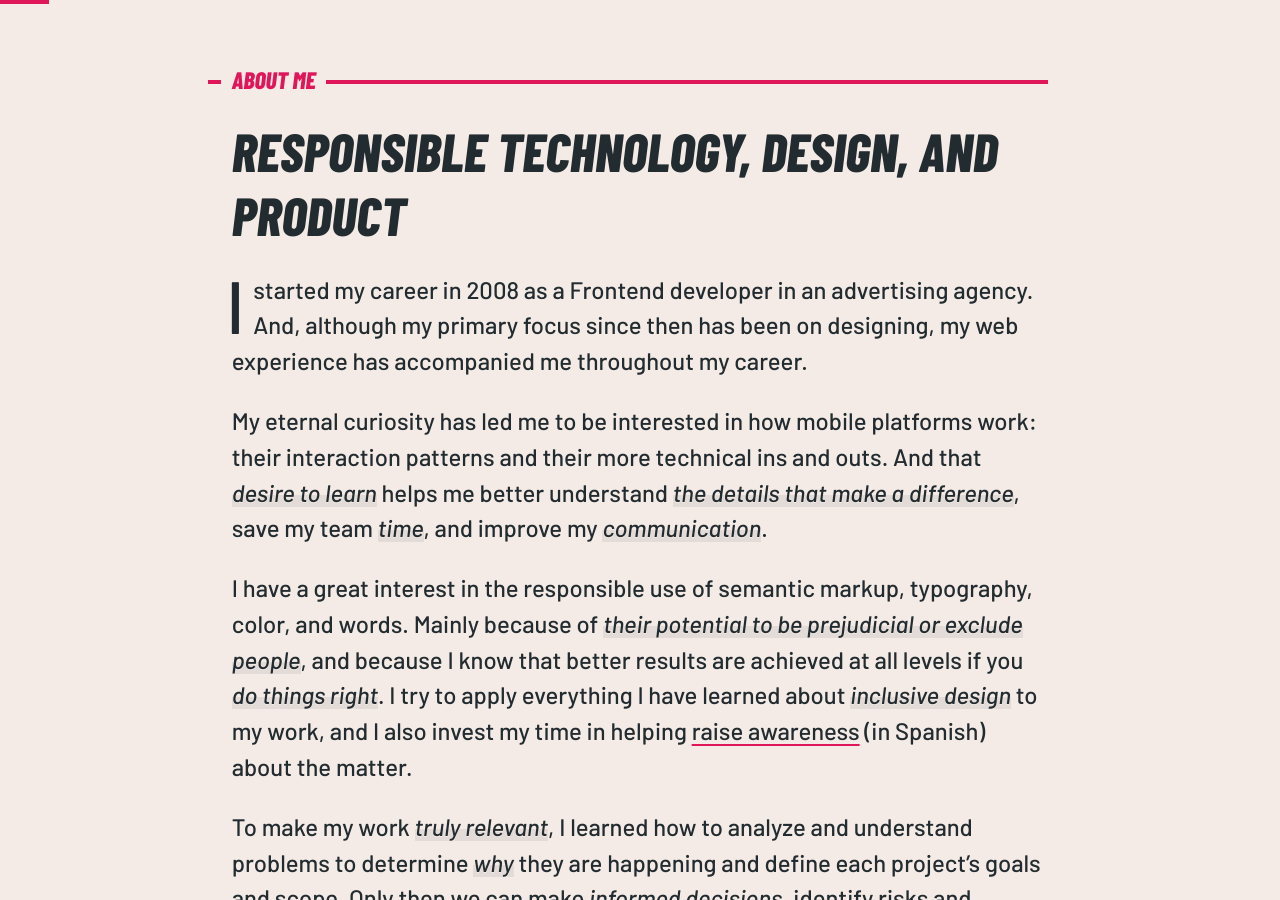
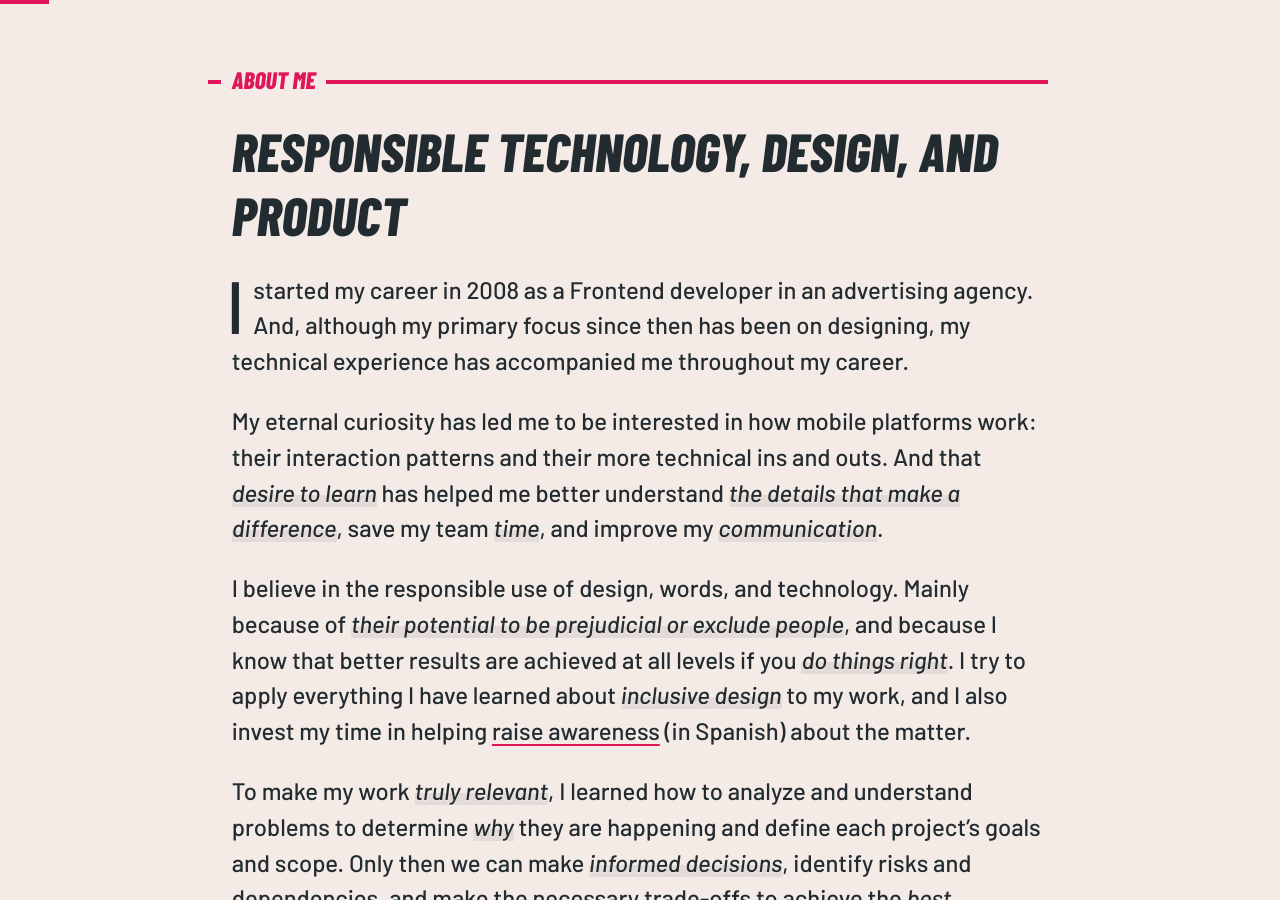
Before and after one commit to intemperie/intemperie.me, a Jekyll site: the page built from _pages/index.html, in a window 1280 px wide and 900 px high, scrolled down 880 px. Built offline with Jekyll 4.4.1, drawn with Linux system fonts in a browser that asks for light colours; some of the changed text lies outside the part shown.

Commit message:
More copy improvements

```diff
--- a/_pages/index.html
+++ b/_pages/index.html
@@ -39,16 +39,15 @@ body-class: progress-indicator
   <section id="about-me" class="about wrapper">
     <h2 class="display display5 overline">About me</h2>
     <h3 class="display">Responsible technology, design, and product</h3>
-    <p class="first__letter">I started my career in 2008 as a Frontend developer in an advertising agency. And, although my primary focus since then has been on designing, my web experience has accompanied me throughout my career.</p>
+    <p class="first__letter">I started my career in 2008 as a Frontend developer in an advertising agency. And, although my primary focus since then has been on designing, my technical experience has accompanied me throughout my career.</p>
 
-    <p>My eternal curiosity has led me to be interested in how mobile platforms work: their interaction patterns and their more technical ins and outs. And that <em>desire to learn</em> helps me better understand <em>the details that make a difference</em>, save my team <em>time</em>, and improve my <em>communication</em>.</p>
+    <p>My eternal curiosity has led me to be interested in how mobile platforms work: their interaction patterns and their more technical ins and outs. And that <em>desire to learn</em> has helped me better understand <em>the details that make a difference</em>, save my team <em>time</em>, and improve my <em>communication</em>.</p>
 
-    <p>I have a great interest in the responsible use of semantic markup, typography, color, and words. Mainly because of <em>their potential to be prejudicial or exclude people</em>, and because I know that better results are achieved at all levels if you <em>do things right</em>. I try to apply everything I have learned about <em>inclusive design</em> to my work, and I also invest my time in helping <a href="https://www.youtube.com/watch?v=DfIvGBnF4iY">raise awareness</a> (in Spanish) about the matter.</p>
+    <p>I believe in the responsible use of design, words, and technology. Mainly because of <em>their potential to be prejudicial or exclude people</em>, and because I know that better results are achieved at all levels if you <em>do things right</em>. I try to apply everything I have learned about <em>inclusive design</em> to my work, and I also invest my time in helping <a href="https://www.youtube.com/watch?v=DfIvGBnF4iY">raise awareness</a> (in Spanish) about the matter.</p>
 
     <p>To make my work <em>truly relevant</em>, I learned how to analyze and understand problems to determine <em>why</em> they are happening and define each project’s goals and scope. Only then we can make <em>informed decisions</em>, identify risks and dependencies, and make the necessary trade-offs to achieve the <em>best outcomes</em> iteratively.</p>
 
-    <p>I also like to involve people from different disciplines and perspectives on shaping new product ideas in their earliest stages. In my experience, this eliminates many uncertainties, and everyone’s communication and engagement is substantially improved.</p>
-
+    <p>I also believe in involving people from different disciplines and perspectives when shaping new product ideas from their earliest stages. In my experience, this eliminates many uncertainties, and everyone’s communication and engagement is substantially improved.</p>
 
     <h3 class="display">Something more personal</h3>
     <p>I was born in Costa Rica, but I was raised in Castellón, Spain, since I was four years old. In 2007, I left my job as a computer technician and moved to Madrid to pursue a professional dream: becoming a designer.</p>
```
